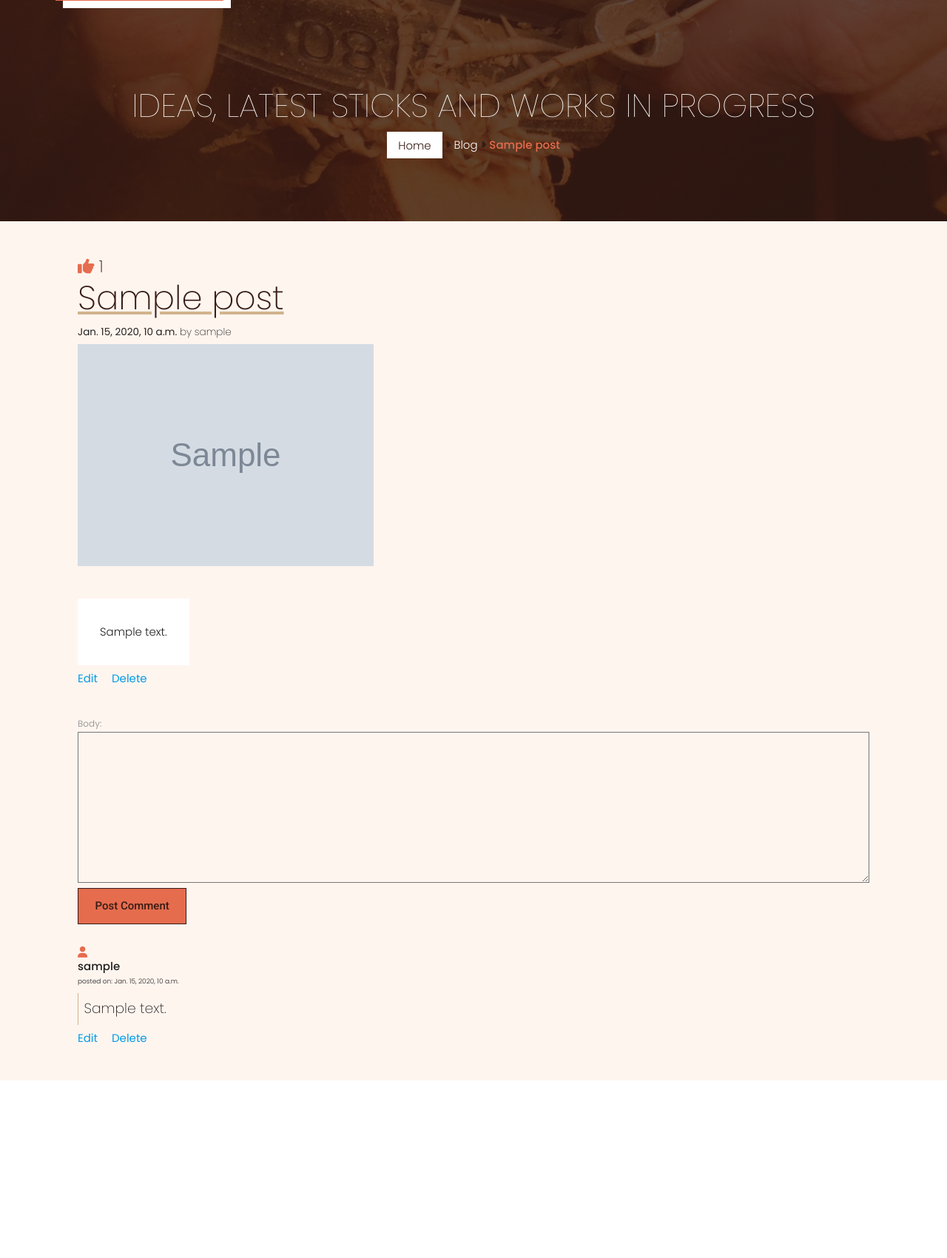
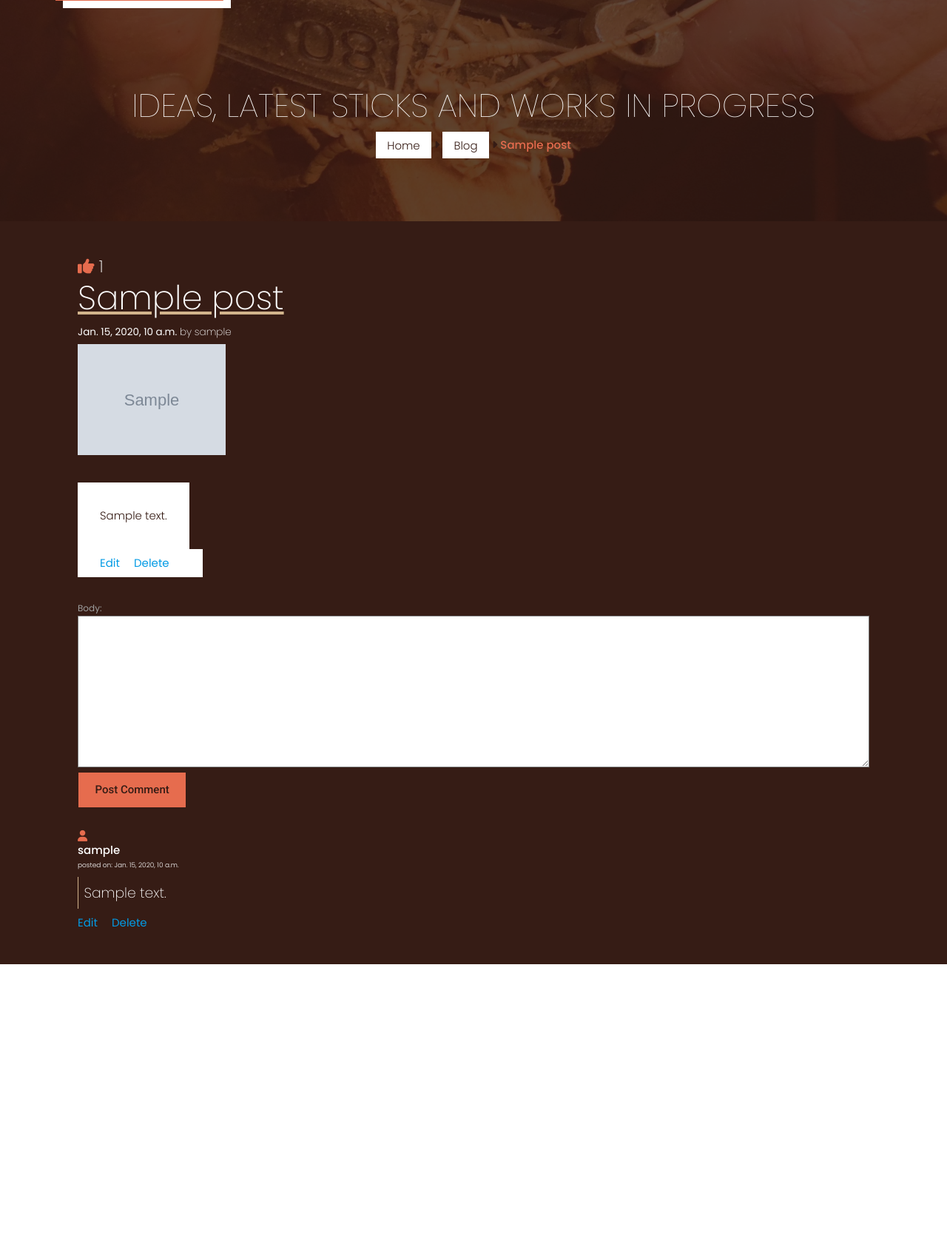
Before and after one commit to jjpickering10/CI-MS4-DragonEggWoodturning, a Django app: page /blog/blog_post/1/ in a window 1280 px wide. Shown: the part 65-1765 px from the top of the page at 74% size. Run offline with Django 3.2, Linux system fonts and the light colour scheme; a user stored in the database is signed in; tables that the repository leaves empty hold one stand-in row (values such as "Sample post"); grey boxes marked "Sample" are stand-in pictures; some libraries are stand-ins or nearby versions.

Commit message:
Fix: blog post page image fit size, background and color

```diff
--- a/blog/templates/blog/blog.html
+++ b/blog/templates/blog/blog.html
@@ -5,7 +5,7 @@
 {% endblock %}
 
 {% block page_header_paragraph %}
-<span>Blog</span>
+<span><a href="{% url 'blog' %}">Blog</a></span>
 {% endblock %}
 
 {% block content %}
--- a/blog/templates/blog/blog_post.html
+++ b/blog/templates/blog/blog_post.html
@@ -5,7 +5,7 @@
 {% endblock %}
 
 {% block page_header_paragraph %}
-  Blog <i class="fas fa-caret-right"></i> <span>{{ post.title|truncatechars:20 }}</span>
+<a href="{% url 'blog' %}">Blog</a> <i class="fas fa-caret-right"></i> <span>{{ post.title|truncatechars:20 }}</span>
 {% endblock %}
 
 {% block content %}
@@ -37,7 +37,7 @@
 
         <div class="blog-post-image">
             {% if post.image %}
-                <img src="{{ post.image.url }}" alt="">
+                <img class="materialboxed" src="{{ post.image.url }}" alt="">
             {% else %}
                 <img src="{{ MEDIA_URL }}noimage.png">
             {% endif %}
--- a/static/css/base.css
+++ b/static/css/base.css
@@ -2563,7 +2563,8 @@ nav ul .shop-now-link a:hover, nav ul .shop-now-link a:focus, #mobile-demo ul .s
 
 .blog-post-container {
   padding: 1rem 0;
-  background: var(--primary-cream);
+  background: var(--primary-brown);
+  color: var(--white);
 }
 @media only screen and (min-width: 992px) {
   .blog-post-container {
@@ -2576,6 +2577,7 @@ nav ul .shop-now-link a:hover, nav ul .shop-now-link a:focus, #mobile-demo ul .s
   justify-content: center;
   align-items: flex-start;
   padding: 2rem 0 0 0;
+  color: var(--white);
 }
 .blog-post-container .blog-post-content .blog-post-title {
   padding: 0 2rem;
@@ -2585,7 +2587,6 @@ nav ul .shop-now-link a:hover, nav ul .shop-now-link a:focus, #mobile-demo ul .s
 .blog-post-container .blog-post-content .blog-post-title h2 {
   font-size: 3rem;
   font-weight: 200;
-  color: var(--primary-brown);
   margin: 0;
   text-decoration: underline;
   -webkit-text-decoration-color: var(--secondary-brown);
@@ -2594,7 +2595,6 @@ nav ul .shop-now-link a:hover, nav ul .shop-now-link a:focus, #mobile-demo ul .s
 .blog-post-container .blog-post-content .blog-post-title p {
   font-weight: 200;
   font-size: 1.5rem;
-  color: var(--primary-brown);
 }
 .blog-post-container .blog-post-content .blog-post-title p i::before {
   color: var(--primary-orange);
@@ -2611,11 +2611,20 @@ nav ul .shop-now-link a:hover, nav ul .shop-now-link a:focus, #mobile-demo ul .s
 }
 .blog-post-container .blog-post-content .blog-post-image {
   padding: 0.5rem 2rem;
+}
+.blog-post-container .blog-post-content .blog-post-image img {
+  width: 100%;
+}
+@media only screen and (min-width: 992px) {
+  .blog-post-container .blog-post-content .blog-post-image img {
+    width: 50%;
+  }
 }
 .blog-post-container .blog-post-content .blog-post-body {
   font-weight: 300;
   padding: 2rem;
   background: var(--white);
+  color: var(--primary-brown);
   line-height: 2;
   word-break: break-word;
 }
@@ -2626,6 +2635,13 @@ nav ul .shop-now-link a:hover, nav ul .shop-now-link a:focus, #mobile-demo ul .s
 }
 .blog-post-container .blog-post-content .blog-post-admin {
   padding: 0.5rem 2rem;
+  margin: 0;
+  background: var(--white);
+}
+@media only screen and (min-width: 992px) {
+  .blog-post-container .blog-post-content .blog-post-admin {
+    margin: 0 2rem;
+  }
 }
 .blog-post-container .blog-post-content .blog-post-admin a {
   margin-right: 1rem;
@@ -2637,6 +2653,8 @@ nav ul .shop-now-link a:hover, nav ul .shop-now-link a:focus, #mobile-demo ul .s
 .blog-post-container .blog-post-comments-form form textarea {
   padding: 1rem;
   height: auto;
+  color: var();
+  background: white;
 }
 .blog-post-container .blog-post-comments-form form .global-button {
   margin: 0;
--- a/static/css/base.scss
+++ b/static/css/base.scss
@@ -2888,7 +2888,8 @@ nav, #mobile-demo {
 
 .blog-post-container {
     padding: 1rem 0;
-    background: var(--primary-cream);
+    background: var(--primary-brown);
+    color: var(--white);
     @media only screen and (min-width: 992px) {
         padding: 1rem 5rem;
     }
@@ -2900,6 +2901,7 @@ nav, #mobile-demo {
         justify-content: center;
         align-items: flex-start;
         padding: 2rem 0 0 0;
+        color: var(--white);
 
         .blog-post-title {
             padding: 0 2rem;
@@ -2908,7 +2910,6 @@ nav, #mobile-demo {
             h2 {
                 font-size: 3rem;
                 font-weight: 200;
-                color: var(--primary-brown);
                 margin: 0;
                 text-decoration: underline;
                 text-decoration-color: var(--secondary-brown);
@@ -2916,7 +2917,6 @@ nav, #mobile-demo {
             p {
                 font-weight: 200;
                 font-size: 1.5rem;
-                color: var(--primary-brown);
                 i {
                     &::before {
                         color: var(--primary-orange);
@@ -2937,11 +2937,18 @@ nav, #mobile-demo {
         }
         .blog-post-image {
             padding: 0.5rem 2rem;
+            img {
+                width: 100%;
+                @media only screen and (min-width: 992px) {
+                    width: 50%;
+                }
+            }
         }
         .blog-post-body {
             font-weight: 300;
             padding: 2rem;
             background: var(--white);
+            color: var(--primary-brown);
             line-height: 2;
             word-break: break-word;
             @media only screen and (min-width: 992px) {
@@ -2950,6 +2957,11 @@ nav, #mobile-demo {
         }
         .blog-post-admin {
             padding: 0.5rem 2rem;
+            margin: 0;
+            background: var(--white);
+            @media only screen and (min-width: 992px) {
+                margin: 0 2rem;
+            }
 
             a {
                 margin-right: 1rem;
@@ -2963,6 +2975,8 @@ nav, #mobile-demo {
             textarea {
                 padding: 1rem;
                 height: auto;
+                color: var();
+                background: white;
             }
             .global-button {
                 margin: 0;
```
Also changed, not shown: 1 other file.
